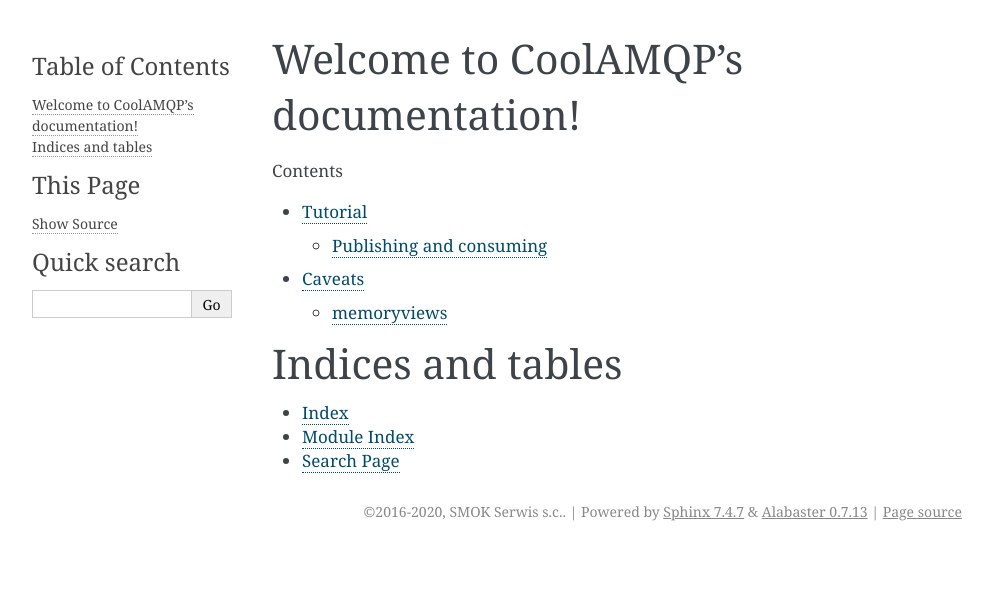
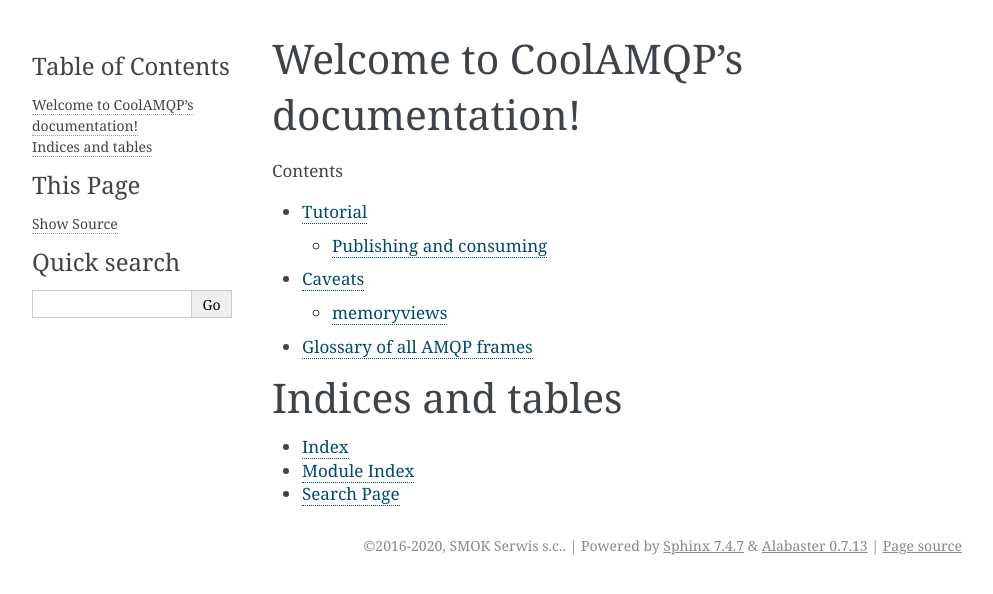
Before and after one commit to smok-serwis/coolamqp, a Sphinx documentation site: the page built from docs/index.rst, in a window 1280 px wide. Shown: the top 594 px of the page, without its empty margins (148-1141 px from the left). Built offline with Sphinx 7.4.7, drawn with Linux system fonts in a browser that asks for light colours.

Commit message:
fix docs

```diff
--- a/docs/conf.py
+++ b/docs/conf.py
@@ -156,6 +156,10 @@
 from coolamqp.framing.definitions import BINARY_HEADER_TO_METHOD
 
 with open('frames.rst', 'w') as f_out:
+    f_out.write('''===========================
+Glossary of all AMQP frames
+===========================
+''')
     for class_ in BINARY_HEADER_TO_METHOD.values():
         f_out.write('.. autoclass:: coolamqp.framing.definitions.%s\n    :members:\n\n' % (
             class_.__qualname__,))
```
Also changed, not shown: 1 other file.
